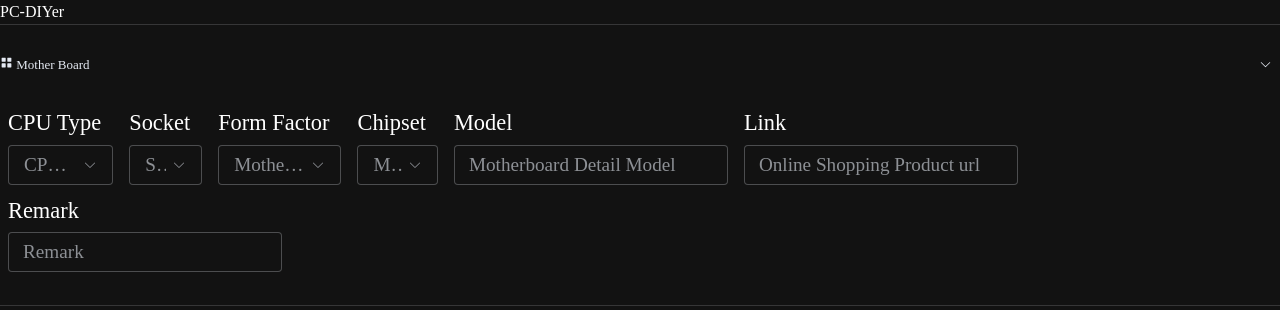
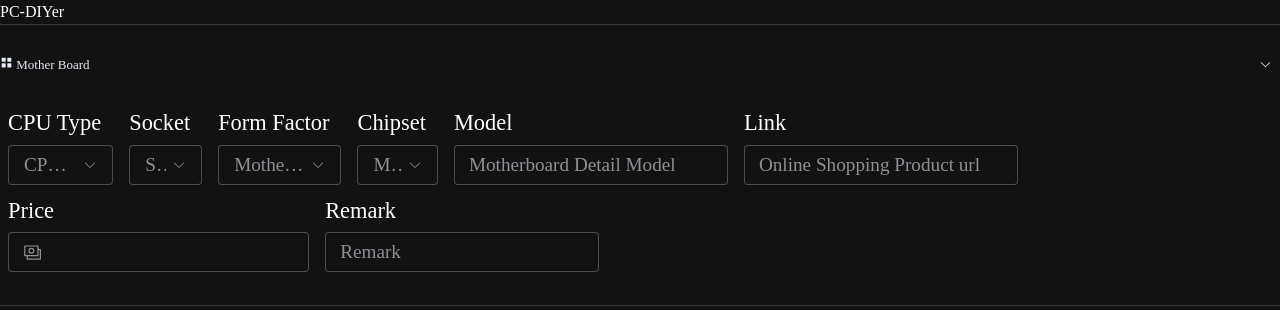
Before and after one commit to needhourger/pcdiyer, a Vue app: page / in a window 1280 px wide. Both pictures are taken after a click on the button "Mother Board". Shown: the top 310 px of the page. Built offline with nearby package versions, Linux system fonts and the light colour scheme; a web font is replaced by a local one.

Commit message:
feat: mother board add price

```diff
--- a/src/components/MotherBoard.vue
+++ b/src/components/MotherBoard.vue
@@ -6,13 +6,15 @@
         <el-select v-if="item.type === 'select'" filterable allow-create v-model="mbForm[`${item.prop}`]" :placeholder="item.placeholder">
           <el-option v-for="option, index in item.options" :key="index" :label="option" :value="option"></el-option>
         </el-select>
-        <el-input v-if="item.type === 'input'" :placeholder="item.placeholder"></el-input>
+        <el-input v-if="item.type === 'input'" :placeholder="item.placeholder" v-model="mbForm[`${item.prop}`]"></el-input>
+        <el-input v-if="item.type ==='number'" v-model.number="mbForm[`${item.prop}`]" :prefix-icon="Money"></el-input>
       </el-form-item>
     </el-form>
   </div>
 </template>
 <script setup>
 import { reactive } from 'vue';
+import { Money } from "@element-plus/icons-vue"
 
 const mbForm = reactive({
   cpuType: '',
@@ -45,7 +47,8 @@ const formLabels = [
   },
   { label: 'Chipset', prop: 'chipset', type: 'select', class: 'w-1/4', options: [], placeholder: "Motherboard Chipset" },
   { label: 'Model', prop: 'model', type: 'input', class: 'w-1/2', placeholder: "Motherboard Detail Model " },
-  { label: 'Link', prop: 'link', type: 'input', class: 'w-1/2', placeholder: "Online Shopping Product url" },
+  { label: 'Link', prop: 'link', type: 'input', class: 'w-1/3', placeholder: "Online Shopping Product url" },
+  { label: 'Price', prop: 'price', type: 'number', class: 'w-1/6'},
   { label: 'Remark', prop: 'remark', type: 'input', class: 'w-full', placeholder: "Remark" }
 ]
 </script>
```
